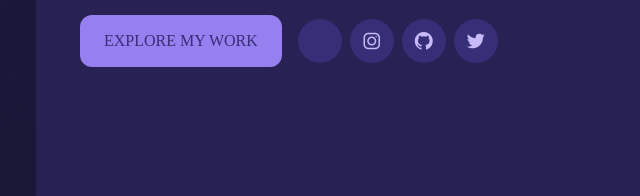
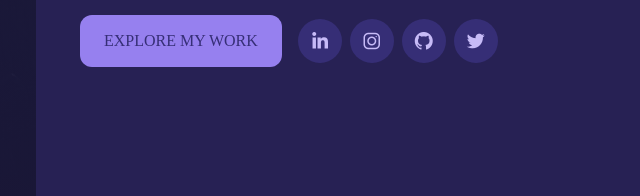
Before and after one commit to erfanpv/Portfolio-Erfanpv, a plain HTML site: page index.html in a window 1280 px wide. Shown: the part 485-681 px from the top of the page, 204-844 px from the left. Drawn offline with nearby package versions, Linux system fonts and the light colour scheme; a web font is replaced by a local one.

Commit message:
Update index.html

```diff
--- a/index.html
+++ b/index.html
@@ -51,7 +51,7 @@
                     Explore My Work
                 </a>
                 <div class="social-links">
-                    <a href="https://www.linkedin.com/in/erfanpv"></i></a>
+                    <a href="https://www.linkedin.com/in/erfanpv"><i class="lab la-linkedin-in"></i></a>
                     <a href="https://www.instagram.com/erfan__p_v/?igsh=bjl2ZGV1ZjV1bXcx" target="_blank"><i class="lab la-instagram"></i></a>
                     <a href="https://github.com/erfanpv" target="_blank"><i class="lab la-github"></i></a>
                     <a href="https://twitter.com/i/flow/login?redirect_after_login=%2Ferfan__p_v" target="_blank"><i class="lab la-twitter"></i></i></a>
```
